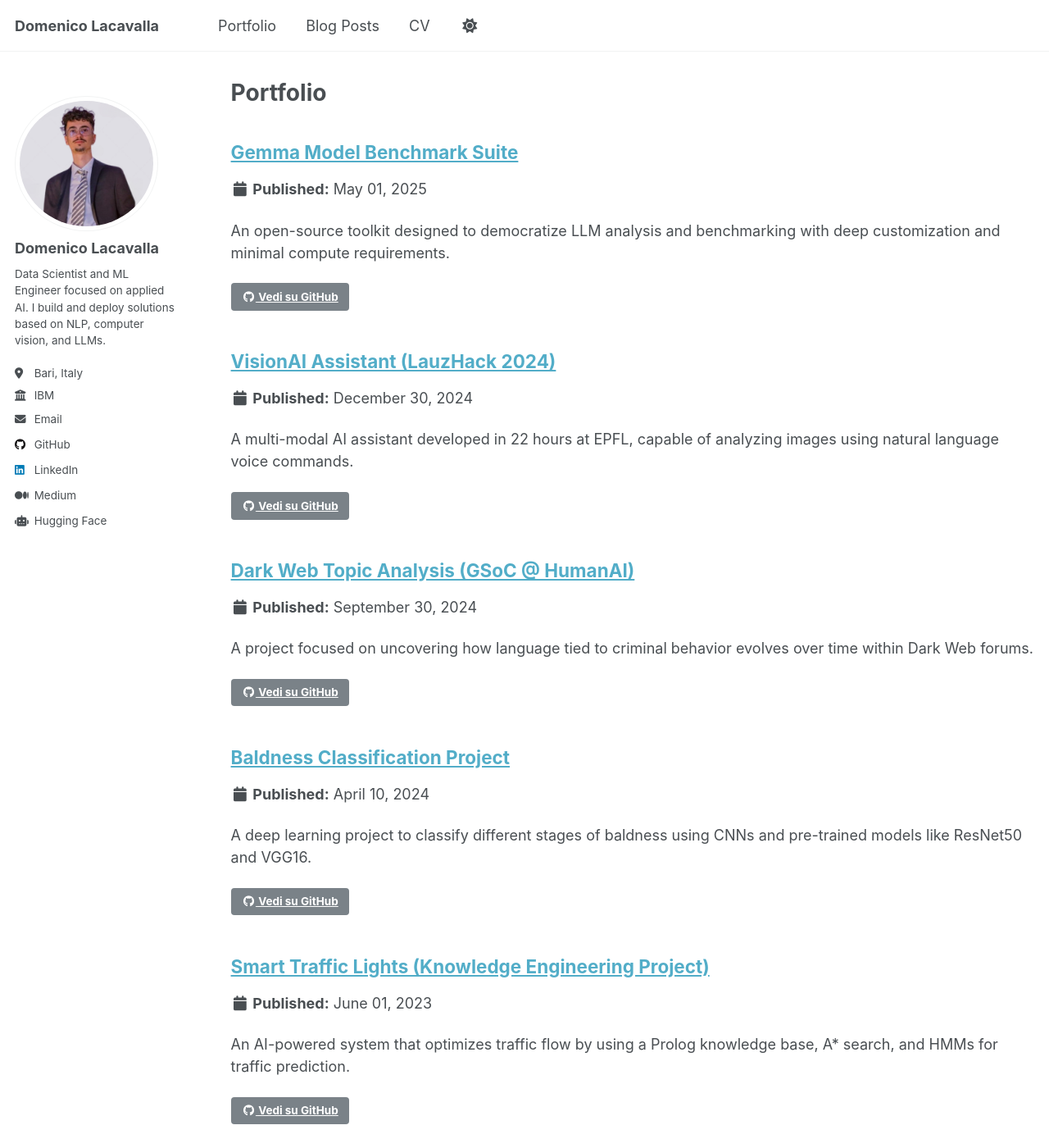
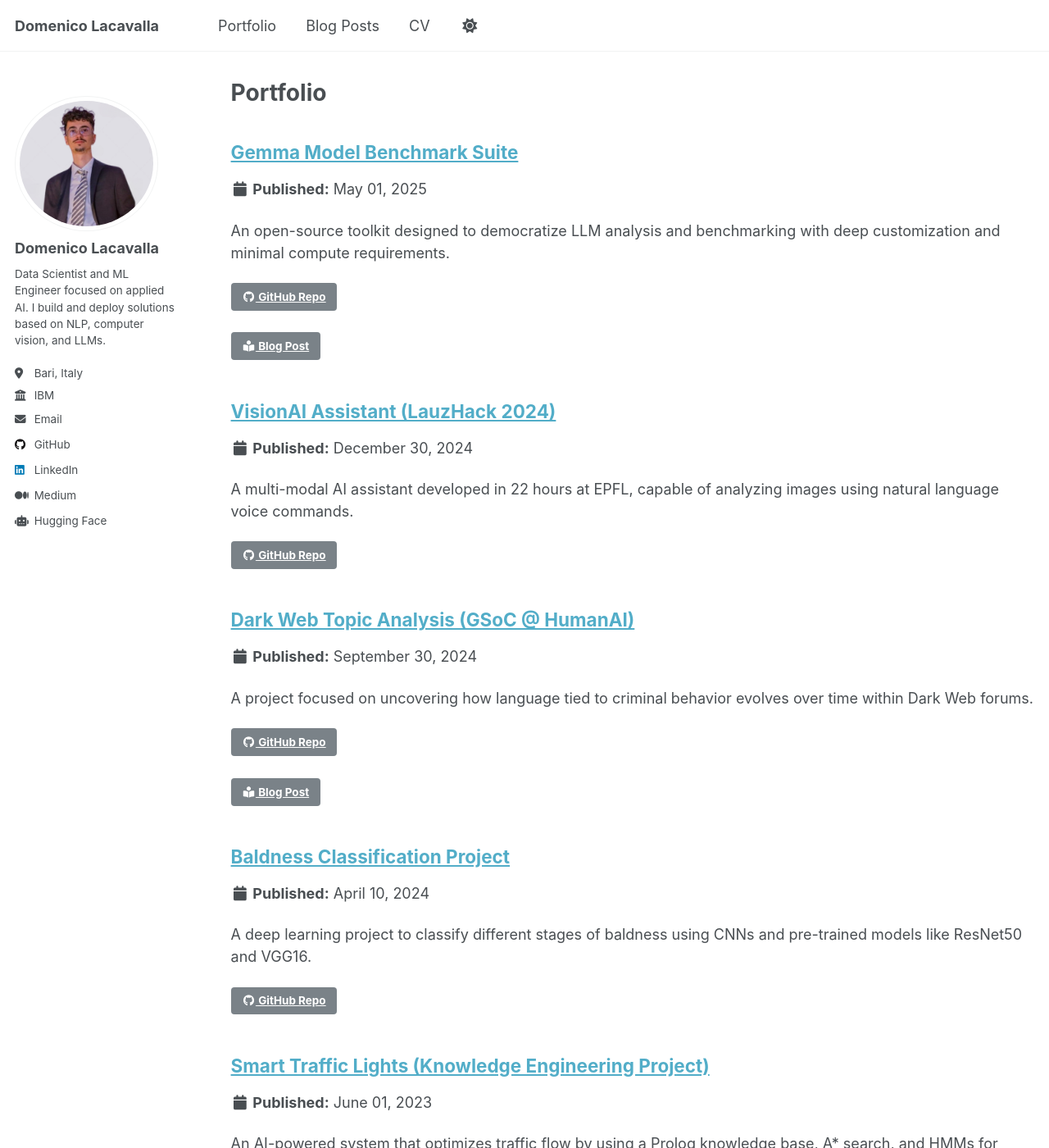
Before and after one commit to D0men1c0/D0men1c0.github.io, a Jekyll site: the page built from _pages/portfolio.html, in a window 1280 px wide and 1400 px high. Shown: the whole window at 82% size. Built offline with Jekyll 4.4.1, drawn with Linux system fonts in a browser that asks for light colours.

Commit message:
Update archive-single.html

```diff
--- a/_includes/archive-single.html
+++ b/_includes/archive-single.html
@@ -52,7 +52,10 @@
     <p class="archive__item-excerpt" itemprop="description"><p>{{ post.excerpt | markdownify | remove: '<p>' | remove: '</p>' }}<strong><a href="{{ base_path }}{{ post.url }}" rel="permalink"> Read more</a></strong></p></p>
     {% endif %}
     {% if post.repo_url %}
-      <p><a href="{{ post.repo_url }}" class="btn btn--github"><i class="fab fa-fw fa-github"></i> Vedi su GitHub</a></p>
+      <p><a href="{{ post.repo_url }}" class="btn btn--github"><i class="fab fa-fw fa-github"></i> GitHub Repo</a></p>
+    {% endif %}
+    {% if post.paper_url %}
+      <a href="{{ post.paper_url }}" class="btn"><i class="fas fa-fw fa-book-reader"></i> Blog Post</a>
     {% endif %}
 
     {% if post.citation and post.paperurl and post.slidesurl and post.bibtexurl %}
```
